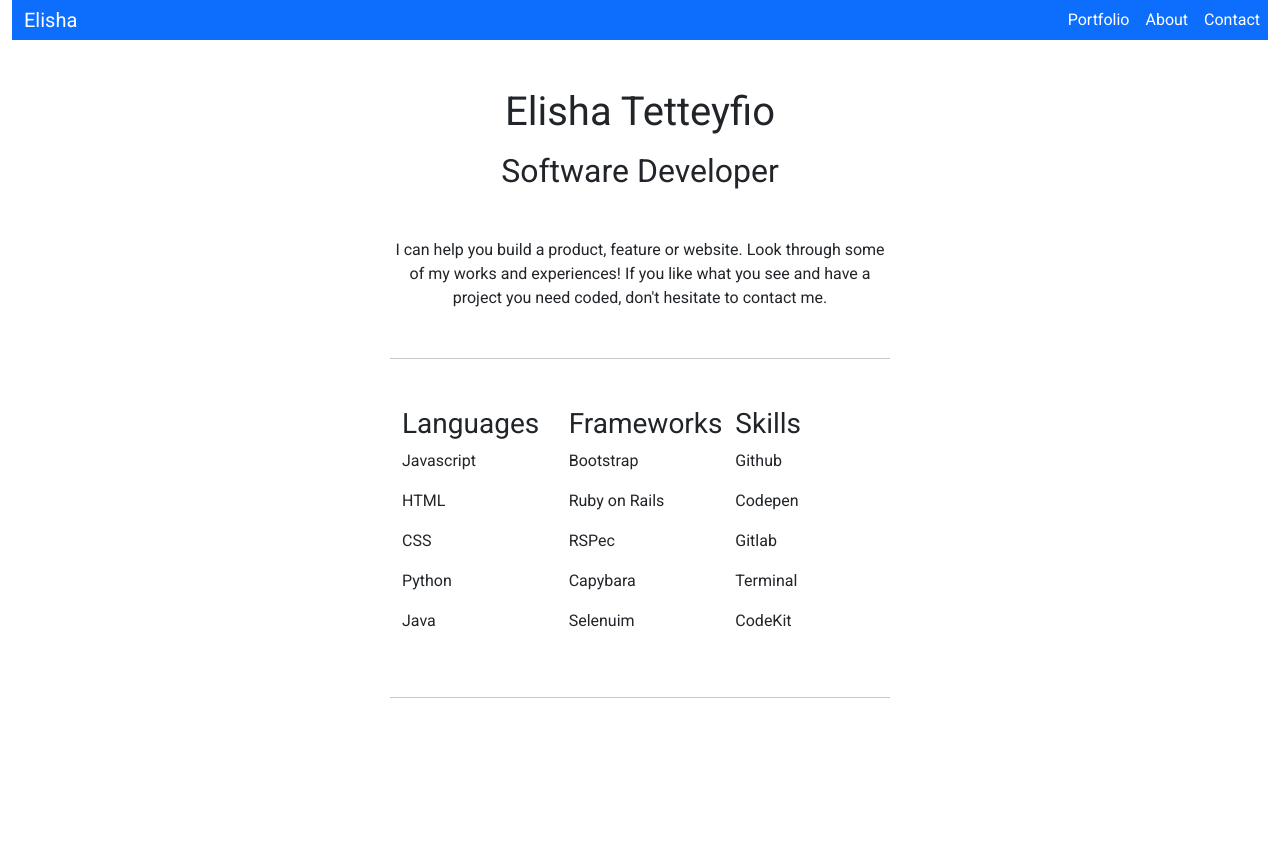
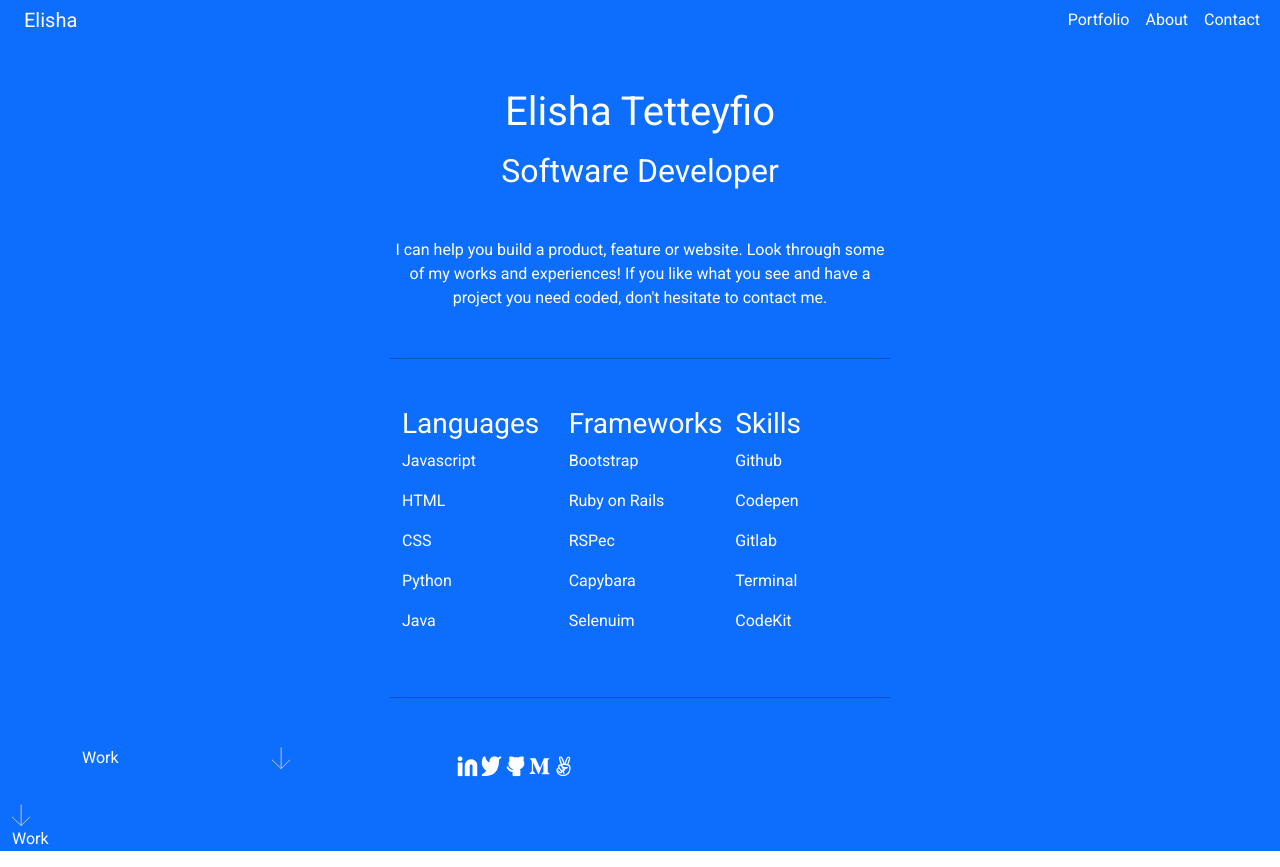
Before and after one commit to Elisha-Tetteyfio/Bootstrap-project, a website: page index.html in a window 1280 px wide. Before the commit the page ends 800 px from the top, so only its background shows below. Drawn offline with Linux system fonts and the light colour scheme.

Commit message:
Working on about section

```diff
--- a/index.html
+++ b/index.html
@@ -9,7 +9,7 @@
     <link rel="stylesheet" href="style.css">
 </head>
 <body>
-  <main class="container-fluid ">
+  <main class="container-fluid bg-primary">
     <nav class="navbar navbar-expand-lg navbar-light bg-primary">
         <div class="container-fluid bg-primary ">
           <a class="navbar-brand text-white" href="#">Elisha</a>
@@ -31,9 +31,9 @@
         </div>
     </nav>
     <div class="container-fluid  text-center">
-      <h1 class="mt-5">Elisha Tetteyfio</h1>
-      <h2 class="mt-3">Software Developer</h2>
-      <p class="mx-auto mt-5">
+      <h1 class="mt-5 text-white">Elisha Tetteyfio</h1>
+      <h2 class="mt-3 text-white">Software Developer</h2>
+      <p class="mx-auto mt-5 text-white">
         I can help you build a product, feature or website. Look through some of my works
         and experiences! If you like what you see and have a project you need coded, don't hesitate to contact me.
       </p>
@@ -41,7 +41,7 @@
     <hr class=" mx-auto mt-5">
     <div class="container mt-5 mx-auto">
         <div class="row">
-          <div class="col-sm-4">
+          <div class="col-sm-4 text-white">
             <h3>Languages</h3>
             <p>Javascript</p>
             <p>HTML</p>
@@ -49,7 +49,7 @@
             <p>Python</p>
             <p>Java</p>
           </div>
-          <div class="col-sm-4">
+          <div class="col-sm-4 text-white">
             <h3>Frameworks</h3>
             <p>Bootstrap</p>
             <p>Ruby on Rails</p>
@@ -57,7 +57,7 @@
             <p>Capybara</p>
             <p>Selenuim</p>
           </div>
-          <div class="col-sm-4">
+          <div class="col-sm-4 text-white">
             <h3>Skills</h3>
             <p>Github</p>
             <p>Codepen</p>
@@ -68,7 +68,50 @@
         </div>
     </div>
     <hr class=" mx-auto mt-5">
-
+    <div class="container mt-5 ">
+        <div class="row">
+    <div class="col-sm-2">
+        <p class="text-white">Work</p>
+    </div>
+    <div class="col-sm-1 ms-0">
+       <img src="Icons/downArrow.svg" alt="drown arrow" />
+    </div>
+    <div class="col-sm-2 ms-5">
+        <ul class="Icons">
+            <div class="container1">
+                <div class="row">
+            <li class="col-sm-1">
+                <a href="#" target="blank"><img src="Icons/linkedin.svg"
+                        alt="twitter icon" /></a>
+            </li>
+            <li class="col-sm-1">
+                <a href="#" target="blank"><img src="Icons/twitter.svg"
+                    alt="Linkedin icon" /></a>
+            </li>
+            <li class="col-sm-1">
+                <a href="#" target="blank"><img src="Icons/git.svg"
+                        alt="meduim icon" /></a>
+            </li>
+            <li  class="col-sm-1">
+                <a href="#" target="blank"><img src="Icons/Disabled.svg"
+                        alt="github icon" /></a>
+            </li>
+            <li  class="col-sm-1">
+                <a href="#" target="blank"><img src="Icons/Enabled.svg"
+                        alt="angellist icon" /></a>
+            </li>
+        </ul>
+    </div>
+        </div>
+    </div>
+    <div class="col-sm-1 ms-0">
+        <img src="Icons/downArrow.svg" alt="drown arrow" />
+     </div>
+    <div class="col-sm-2">
+        <p class="text-white">Work</p>
+    </div>
+</div>
+</div>
   </main>
 </body>
 </html>
--- a/style.css
+++ b/style.css
@@ -3,7 +3,7 @@
 *{
     padding: 0;
     margin: 0;
-    font-family: "Roboto" , sans-serifg;
+    font-family: "Roboto" , sans-serif;
 }
 body {
   margin: 0;
@@ -17,3 +17,10 @@ body {
 .mx-auto {
   width: 500px;
 }
+hr{
+    color: black;
+}
+ul{
+    list-style: none;
+    text-decoration: none;
+}
```
